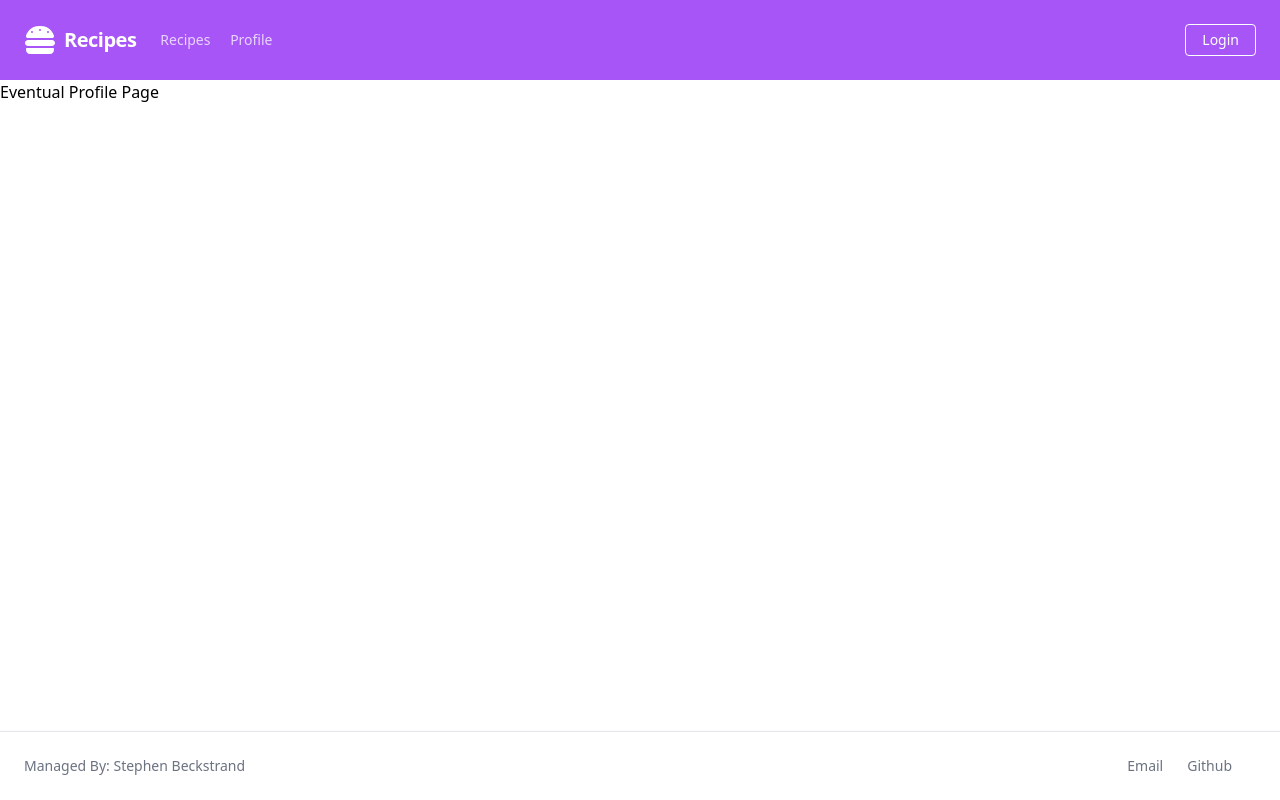
After one commit to sbeckstrand/recipes, a Django app: page /profile/ in a window 1280 px wide. The commit adds this page. Run offline with Django 4.2, Linux system fonts and the light colour scheme; some libraries are stand-ins or nearby versions.

Commit message:
Completed router layout
Added base profile template and URLs. Updated index page to act as
landing page. Updated models to include tag and steps fields. Added
recipes page template.

```diff
--- a/recipes/web/models.py
+++ b/recipes/web/models.py
@@ -7,5 +7,7 @@ class Recipe(models.Model):
     description = models.TextField()
     created_date = models.DateTimeField("Date Created")
     ingredients = models.TextField()
+    steps = models.TextField()
     creator = models.ForeignKey(User, on_delete=models.CASCADE)
     updated_date = models.DateTimeField("Date Last Updated")
+    tags = models.CharField(max_length=1000)
--- a/recipes/web/templates/web/base.html
+++ b/recipes/web/templates/web/base.html
@@ -12,7 +12,7 @@
       <div class="flex items-center flex-shrink-0 text-white mr-6">
       <!-- <svg class="fill-current h-8 w-8 mr-2" width="54" height="54" viewBox="0 0 54 54" xmlns="http://www.w3.org/2000/svg"><path d="M13.5 22.1c1.8-7.2 6.3-10.8 13.5-10.8 10.8 0 12.15 8.1 17.55 9.45 3.6.9 6.75-.45 9.45-4.05-1.8 7.2-6.3 10.8-13.5 10.8-10.8 0-12.15-8.1-17.55-9.45-3.6-.9-6.75.45-9.45 4.05zM0 38.3c1.8-7.2 6.3-10.8 13.5-10.8 10.8 0 12.15 8.1 17.55 9.45 3.6.9 6.75-.45 9.45-4.05-1.8 7.2-6.3 10.8-13.5 10.8-10.8 0-12.15-8.1-17.55-9.45-3.6-.9-6.75.45-9.45 4.05z"/></svg> -->
       <svg class="fill-current h-8 w-8 mr-2" xmlns="http://www.w3.org/2000/svg" height="1em" viewBox="0 0 512 512"><!--! Font Awesome Free 6.4.2 by @fontawesome - https://fontawesome.com License - https://fontawesome.com/license (Commercial License) Copyright 2023 Fonticons, Inc.--><path d="M61.1 224C45 224 32 211 32 194.9c0-1.9.2-3.7.6-5.6C37.9 168.3 78.8 32 256 32s218.1 136.3 223.4 157.3c.5 1.9.6 3.7.6 5.6 0 16.1-13 29.1-29.1 29.1H61.1zm82.9-96a16 16 0 1 0-32 0 16 16 0 1 0 32 0zm240 16a16 16 0 1 0 0-32 16 16 0 1 0 0 32zM272 96a16 16 0 1 0-32 0 16 16 0 1 0 32 0zM16 304c0-26.5 21.5-48 48-48h384c26.5 0 48 21.5 48 48s-21.5 48-48 48H64c-26.5 0-48-21.5-48-48zm16 96c0-8.8 7.2-16 16-16h416c8.8 0 16 7.2 16 16v16c0 35.3-28.7 64-64 64H96c-35.3 0-64-28.7-64-64v-16z"/></svg>
-      <span class="font-semibold text-xl tracking-tight">Beckstrand Recipes</span>
+      <span class="font-semibold text-xl tracking-tight">Recipes</span>
       </div>
     </a>
     <div class="block lg:hidden">
@@ -25,7 +25,7 @@
         <a href="{% url 'recipes' %}" class="block mt-4 lg:inline-block lg:mt-0 text-purple-200 hover:text-white mr-4">
           Recipes
         </a>
-        <a href="#" class="block mt-4 lg:inline-block lg:mt-0 text-purple-200 hover:text-white mr-4">
+        <a href="{% url 'profile' %}" class="block mt-4 lg:inline-block lg:mt-0 text-purple-200 hover:text-white mr-4">
           Profile
         </a>
       </div>
--- /dev/null
+++ b/recipes/web/templates/web/profile.html
@@ -0,0 +1,5 @@
+{% extends "web/base.html" %}
+
+{% block content %}
+<p>Eventual Profile Page</p>
+{% endblock content %}
--- a/recipes/web/urls.py
+++ b/recipes/web/urls.py
@@ -4,6 +4,7 @@ from . import views
 
 urlpatterns = [
     path("", views.index, name="index"),
+    path("profile/", views.profile, name="profile"),
     path("recipes/new/", views.recipe_form, name="new_recipe"),
     path("recipes/", views.recipes, name="recipes"),
     path("recipes/<int:recipe_id>/", views.recipe, name="recipe"),
--- a/recipes/web/views.py
+++ b/recipes/web/views.py
@@ -5,7 +5,6 @@ from .models import Recipe
 # Create your views here.
 def index(request):
     latest_recipes = Recipe.objects.order_by("-created_date")[:5]
-    print(latest_recipes)
     context = {
         "latest_recipes": latest_recipes
     }
@@ -17,13 +16,14 @@ def recipe(request, recipe_id):
 
 def recipes(request):
     if request.method == "POST":
-        try:
-            print(request.POST["title"])
-            return redirect("index")
-        except:
-            return redirect("index")
-    if request.method == "GET":
-        return redirect("index")
+        # TODO: Handle taking post content and attempting to create recipe
+        pass
+    elif request.method == "GET":
+        latest_recipes = Recipe.objects.order_by("-created_date")[:5]
+        context = {
+            "latest_recipes": latest_recipes
+        }
+        return render(request, "web/recipes.html", context)
 
 def recipe_form(request, recipe_id=None):
     if recipe_id:
@@ -31,3 +31,6 @@ def recipe_form(request, recipe_id=None):
         return render(request, "web/recipe_form.html", { "recipe": recipe })
 
     return render(request, "web/recipe_form.html")
+
+def profile(request):
+    return render(request, "web/profile.html")
```
Also changed, not shown: recipes/web/templates/web/index.html (+1 -8 lines), recipes/web/templates/web/recipes.html (added, +14 -0 lines), recipes/web/migrations/0002_recipe_steps_recipe_tags.py (added).
